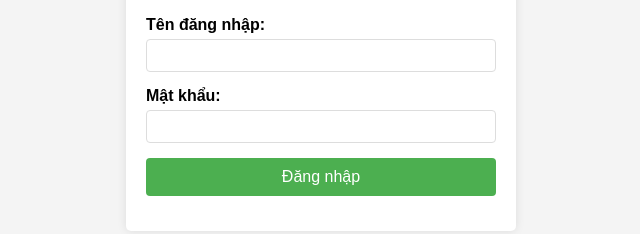
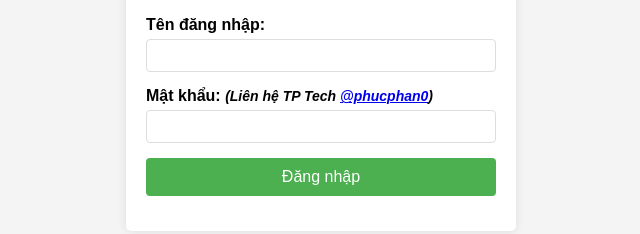
Before and after one commit to 7vnguyenvu/wptools, a plain HTML site: page signin/index.html in a window 1280 px wide. Shown: the part 320-554 px from the top of the page, without its empty margins (319-959 px from the left). Drawn offline with Linux system fonts and the light colour scheme.

Commit message:
feat: add contact link to get password

```diff
--- a/signin/index.html
+++ b/signin/index.html
@@ -17,7 +17,7 @@
                 <input type="text" id="username" name="username" required>
             </div>
             <div class="form-group">
-                <label for="password">Mật khẩu:</label>
+                <label for="password">Mật khẩu: <i style="font-size: 0.875rem">(Liên hệ TP Tech <a href="https://t.me/phucphan0">@phucphan0</a>)</i></label>
                 <input type="password" id="password" name="password" required>
             </div>
             <div class="form-group">
```
